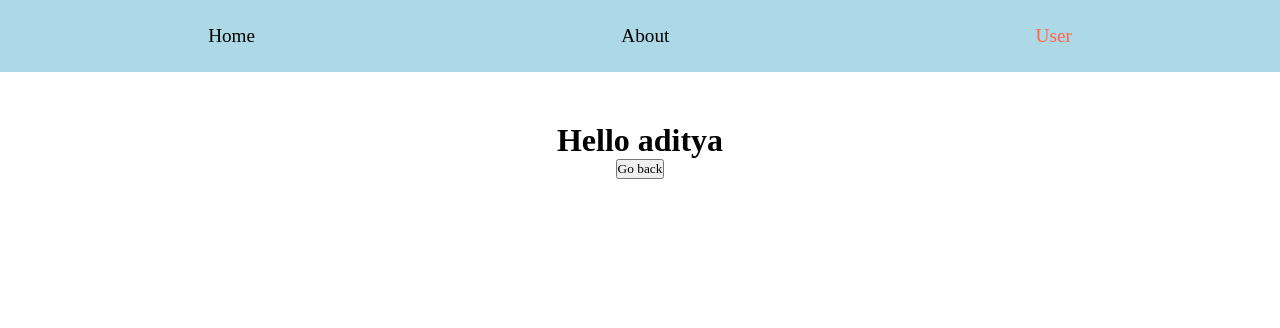
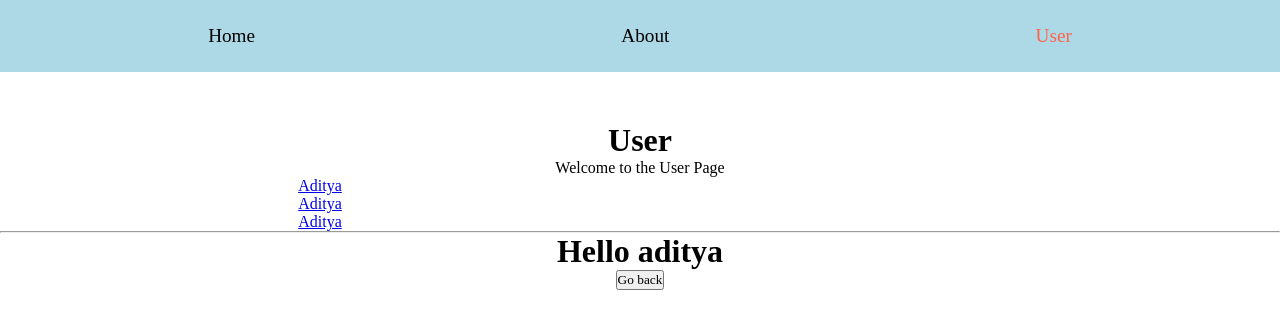
Before and after one commit to akshay5568/ReactPractis, a React (Vite) app: page /user/aditya in a window 1280 px wide. Shown: the top 328 px of the page. Built offline with nearby package versions, Linux system fonts and the light colour scheme.

Commit message:
Update reuting  in user component and added navigating feacthure in user.

```diff
--- a/src/components/Hello.jsx
+++ b/src/components/Hello.jsx
@@ -5,7 +5,7 @@ function Hello(){
      const {name} = useParams();
      const Navi = useNavigate();
      const goBack = () => {
-            Navi(-1);
+            Navi("/user");
      }
      return (
     <div>
--- a/src/components/User.jsx
+++ b/src/components/User.jsx
@@ -1,5 +1,5 @@
 
-import { Link } from "react-router-dom";
+import { Link, Outlet } from "react-router-dom";
 
 
 function User(){
@@ -14,7 +14,8 @@ function User(){
         <Link to="/user/anisha" >Aditya</Link>
         <Link to="/user/ireland" >Aditya</Link>
        </div>
-
+       <hr />
+      <Outlet/>
       </div>
        </>
     )
--- a/src/utils/Routers.jsx
+++ b/src/utils/Routers.jsx
@@ -11,8 +11,9 @@ function Routers(){
             <Routes>
                 <Route path="/" element={<Home />} />
                 <Route path="/about" element={<About />} />
-                <Route path="/user" element={<User />} />
-                <Route path="/user/:name" element={<Hello/>} />
+                <Route path="/user" element={<User />}>
+                   <Route path="/user/:name" element={<Hello/>} />
+                </Route>
             </Routes>
         </div>
     )
```
